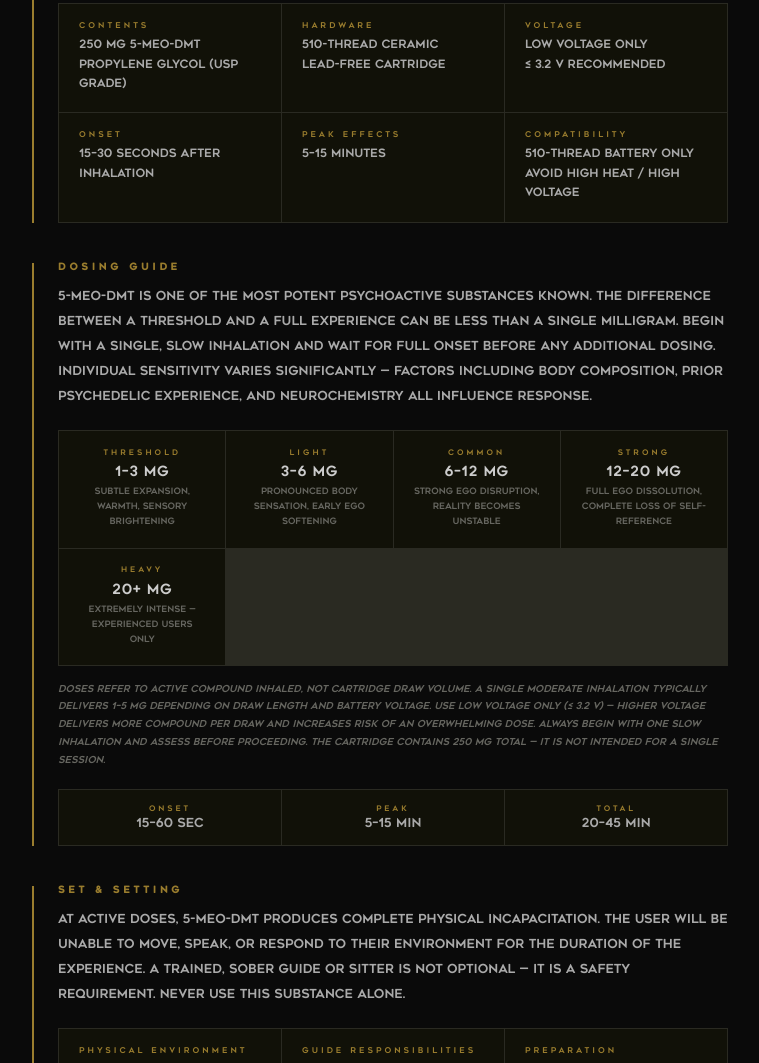
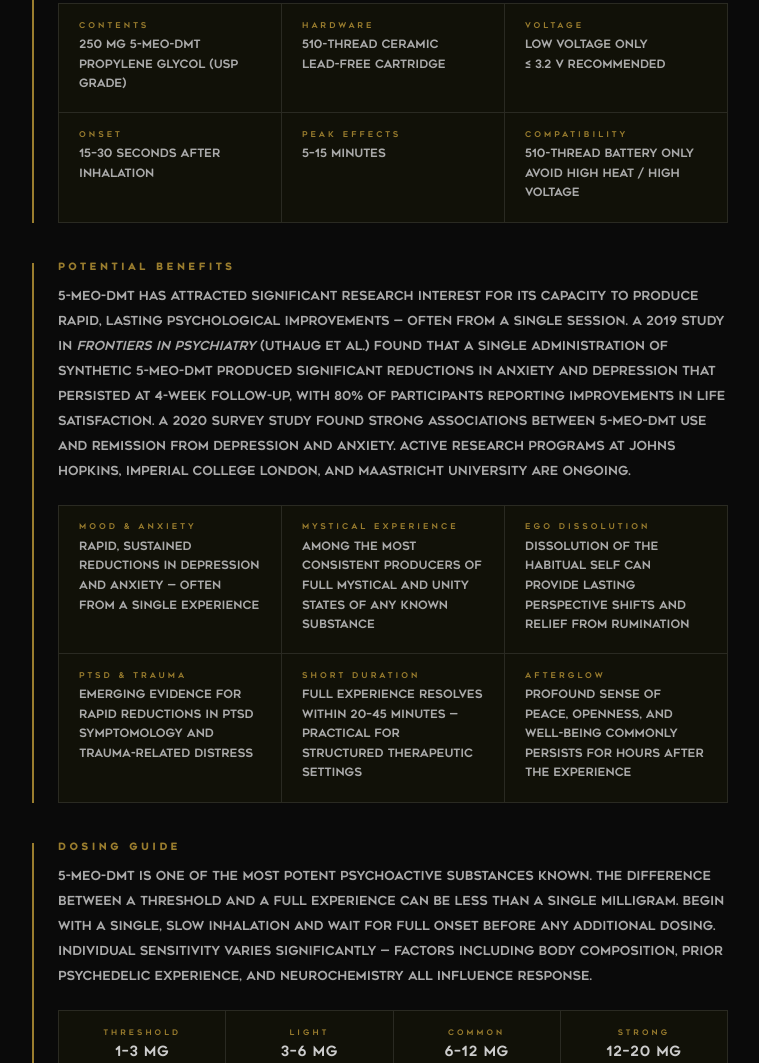
Before and after one commit to strangmatt/AETHER---Site, a plain HTML site: page 5meo-dmt-product.html in a window 1280 px wide. Shown: the part 692-1755 px from the top of the page, without its empty margins (260-1019 px from the left). Drawn offline with Linux system fonts and the light colour scheme.

Commit message:
Add Potential Benefits section to 5-MeO-DMT product page
Adds a research-grounded benefits grid (mood/anxiety, mystical experience,
ego dissolution, PTSD, short duration, afterglow) before the dosing guide
to balance the warnings and contraindications.

Co-Authored-By: Claude Sonnet 4.6 <noreply@anthropic.com>

```diff
--- a/5meo-dmt-product.html
+++ b/5meo-dmt-product.html
@@ -379,6 +379,39 @@
         </div>
       </div>
 
+      <!-- Potential Benefits -->
+      <div class="section">
+        <h2 class="section-title">Potential Benefits</h2>
+        <p class="section-body">5-MeO-DMT has attracted significant research interest for its capacity to produce rapid, lasting psychological improvements — often from a single session. A 2019 study in <em>Frontiers in Psychiatry</em> (Uthaug et al.) found that a single administration of synthetic 5-MeO-DMT produced significant reductions in anxiety and depression that persisted at 4-week follow-up, with 80% of participants reporting improvements in life satisfaction. A 2020 survey study found strong associations between 5-MeO-DMT use and remission from depression and anxiety. Active research programs at Johns Hopkins, Imperial College London, and Maastricht University are ongoing.</p>
+
+        <div class="spec-grid">
+          <div class="spec-cell">
+            <div class="spec-label">Mood &amp; Anxiety</div>
+            <div class="spec-value">Rapid, sustained reductions in depression and anxiety — often from a single experience</div>
+          </div>
+          <div class="spec-cell">
+            <div class="spec-label">Mystical Experience</div>
+            <div class="spec-value">Among the most consistent producers of full mystical and unity states of any known substance</div>
+          </div>
+          <div class="spec-cell">
+            <div class="spec-label">Ego Dissolution</div>
+            <div class="spec-value">Dissolution of the habitual self can provide lasting perspective shifts and relief from rumination</div>
+          </div>
+          <div class="spec-cell">
+            <div class="spec-label">PTSD &amp; Trauma</div>
+            <div class="spec-value">Emerging evidence for rapid reductions in PTSD symptomology and trauma-related distress</div>
+          </div>
+          <div class="spec-cell">
+            <div class="spec-label">Short Duration</div>
+            <div class="spec-value">Full experience resolves within 20–45 minutes — practical for structured therapeutic settings</div>
+          </div>
+          <div class="spec-cell">
+            <div class="spec-label">Afterglow</div>
+            <div class="spec-value">Profound sense of peace, openness, and well-being commonly persists for hours after the experience</div>
+          </div>
+        </div>
+      </div>
+
       <!-- Dosing Guide -->
       <div class="section">
         <h2 class="section-title">Dosing Guide</h2>
```
